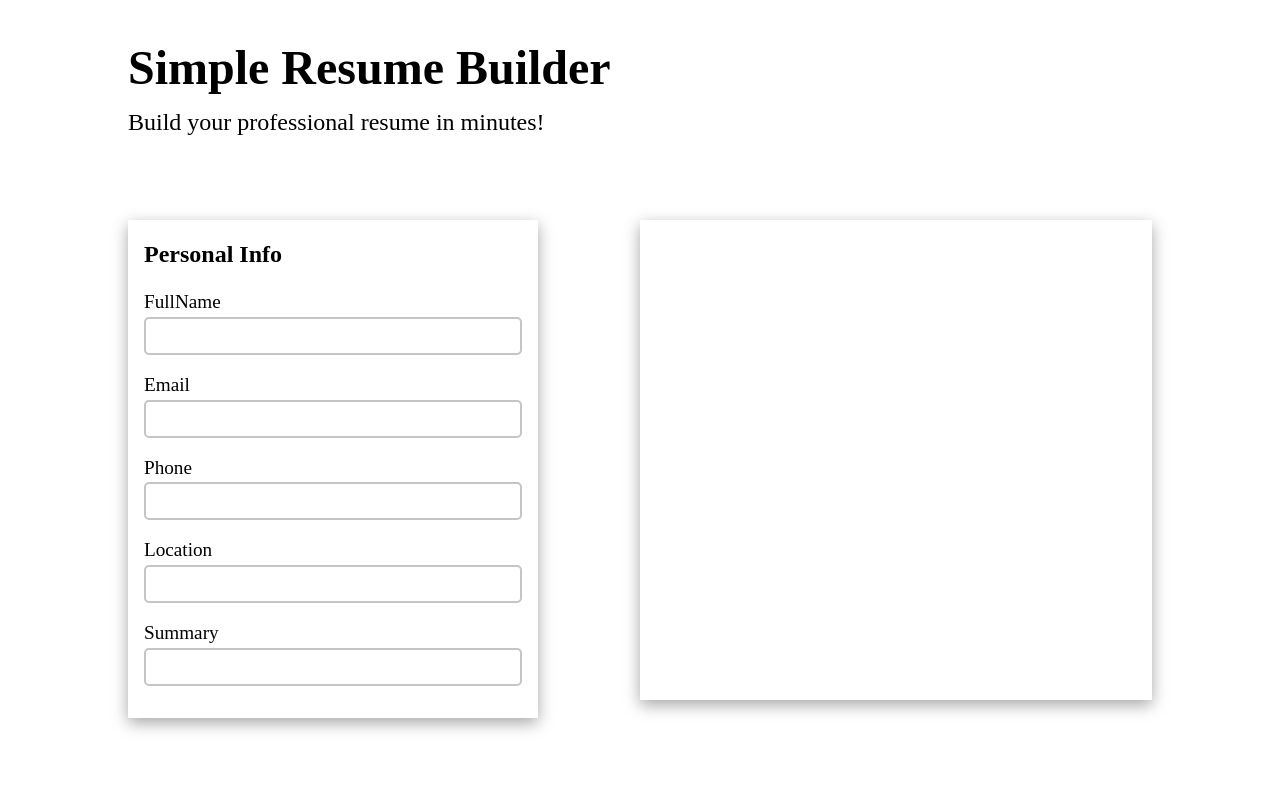
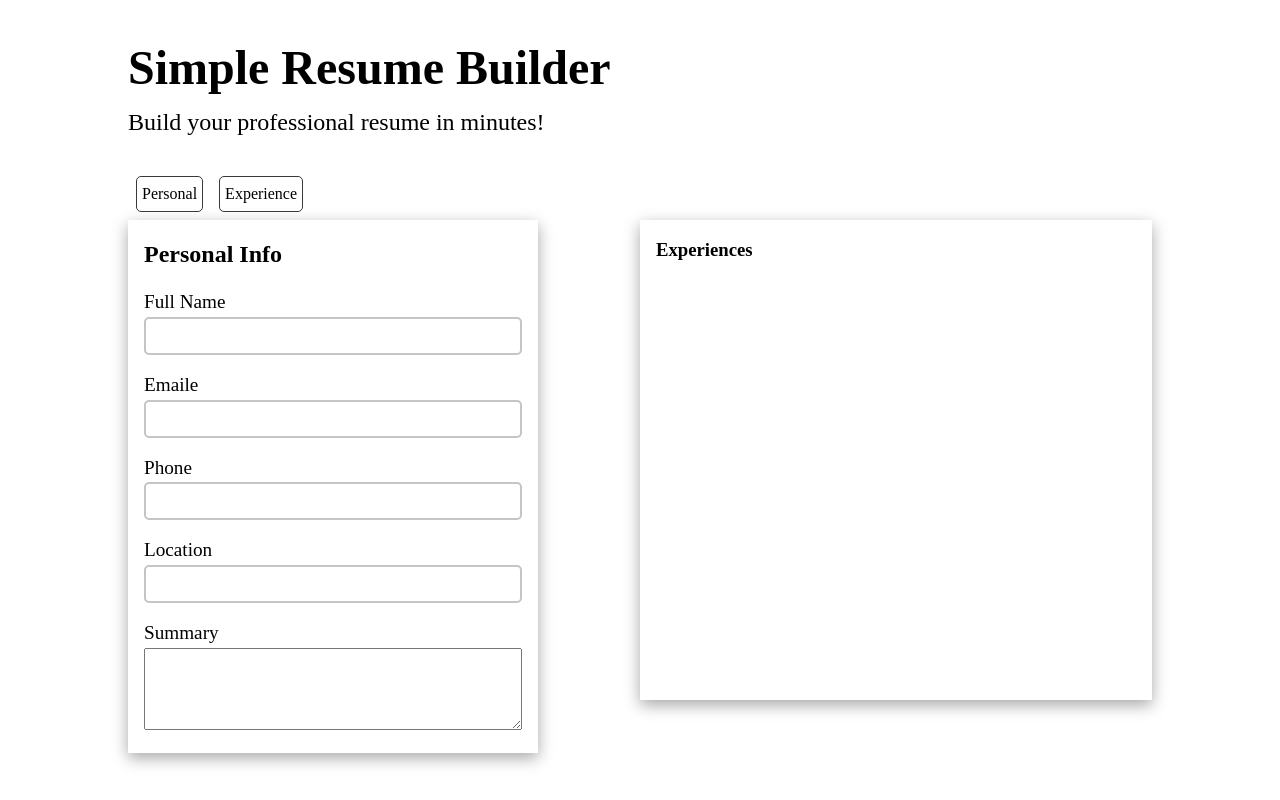
Before and after one commit to Basher113/cv-builder, a React (Vite) app: page / in a window 1280 px wide. Built offline with nearby package versions, Linux system fonts and the light colour scheme.

Commit message:
Add ExperienceForm component and update CVPreview
- Create default form field for experience section
- Render experience data in CV preview component
- Improve PersonalInfoForm to better render FormInput

```diff
--- a/src/components/cv-container/CvContainer.jsx
+++ b/src/components/cv-container/CvContainer.jsx
@@ -3,6 +3,8 @@ import { useState } from "react";
 import PersonalInfoForm from "../personal-info-form/PersonalInfoForm";
 import CvPreview from "../cv-preview/CvPreview";
 import "./cv-container.css";
+import ExperienceForm from "../experience-form/ExperienceForm";
+
 
 const personalInfoFormField = {
   fullName: "",
@@ -12,24 +14,58 @@ const personalInfoFormField = {
   summary: "",
 }
 
+const defaultExperienceFormField = {
+  company: "",
+  position: "",
+  startDate: "",
+  endDate: "",
+}
+
+const tabs = [
+  {
+    id: 1,
+    text: "personal"
+  },
+  {
+    id: 2,
+    text: "experience"
+  }
+]
+
 const CvContainer = () => {
-  const [formField, setFormField] = useState(personalInfoFormField);
+  const [personalInfo, setPersonalInfo] = useState(personalInfoFormField);
+  const [experienceFormField, setExperienceFormField] = useState(defaultExperienceFormField);
 
-  const changeHandler = (e) => {
-    const name = e.target.name;
-    const value = e.target.value;
-    setFormField({...formField, [name]: value});
+  const [activeTab, setActiveTab] = useState(tabs[0]);
+  const experiences = [experienceFormField];
+  const updatePersonalInfoHandler = (e) => {
+    const {name, value} = e.target;
+    setPersonalInfo({...personalInfo, [name]: value});
   }
 
+  const updateExperienceInputHandler = (e) => {
+    const {name, value} = e.target;
+    setExperienceFormField({...experienceFormField, [name]: value});
+
+  }
+
+  const activeTabHandler = (tabId) => {
+    const index = tabs.findIndex(tab => tab.id === tabId);
+    setActiveTab(tabs[index]);
+  }
+
+  console.log(experiences)
   return (
     <div className="cv-container">
-      <PersonalInfoForm formField={formField} onChange={changeHandler}/>
-      <CvPreview fullName={formField.fullName}
-        email={formField.email}
-        phone={formField.phone}
-        location={formField.location}
-        summary={formField.summary}
-      />
+      <div className="tabs">
+        {tabs.map(tab => (
+          <button className={tab.id === activeTab.id ? "active" : ""} key={tab.id} onClick={() => activeTabHandler(tab.id)}>{tab.text}</button>
+        ))}
+      </div>
+
+      {activeTab.text === "personal" && <PersonalInfoForm formField={personalInfo} onChange={updatePersonalInfoHandler}/>}
+      {activeTab.text === "experience" && <ExperienceForm formField={experienceFormField} onChange={updateExperienceInputHandler}/>}
+      <CvPreview personalInfo={personalInfo} experiences={experiences}/>
     </div>
   )
 }
--- a/src/components/cv-container/cv-container.css
+++ b/src/components/cv-container/cv-container.css
@@ -5,3 +5,27 @@
   align-items: start;
   position: relative;
 }
+
+.tabs {
+  position: absolute;
+  bottom: 100%;
+  left: 0;
+  right: 0;
+  padding: 0.5em;
+  display: flex;
+  gap: 1em;
+
+  button {
+
+    background-color: transparent;
+    border: 1px solid rgb(58, 58, 58);
+    border-radius: 5px;
+    text-transform: capitalize;
+    padding: 5px;
+    cursor: pointer;
+  }
+}
+
+.tabs.active {
+  background-color: rgb(224, 224, 224);
+}
--- a/src/components/cv-preview/CvPreview.jsx
+++ b/src/components/cv-preview/CvPreview.jsx
@@ -1,14 +1,26 @@
 import "./cv-preview.css"
-const CvPreview = ({fullName, email, phone, location, summary}) => {
+const CvPreview = ({personalInfo, experiences}) => {
+  const {fullName, email, phone, location, summary} = personalInfo;
   return (
     <div className="cv-paper-container">
       <h2 className="full-name">{fullName}</h2>
       <div className="contacts">
-        <div className="email">{email} {email && " | "}</div>
-        <div className="phone">{phone} {phone && " | "}</div>
-        <div className="location">{location}</div>
+        <div className="email">{email}</div>
+        <div className="phone"> {phone && " | "} {phone}</div>
+        <div className="location">{location && " | "} {location}</div>
       </div>
       <div className="summary">{summary}</div>
+
+      <div className="experiences">
+        <h3>Experiences</h3>
+        {experiences.map((experience) => (
+          <>
+            <div className="company">{experience.company}</div>
+            <div className="position">{experience.position}</div>
+          </>
+        ))}
+
+      </div>
     </div>
   )
 }
--- /dev/null
+++ b/src/components/experience-form/ExperienceForm.jsx
@@ -0,0 +1,19 @@
+import FormInput from "../form-input/FormInput"
+import "./experience-form.css"
+const ExperienceForm = ({formField, onChange}) => {
+  const {company, position, startDate, endDate} = formField;
+  console.log(formField)
+  return (
+    <form>
+      <h2>Experience</h2>
+      <FormInput type="text" label="Company" name="company" value={company} onChangeHandler={onChange}/>
+      <FormInput type="text" label="Position" name="position" value={position} onChangeHandler={onChange}/>
+      <div className="date-group">
+        <FormInput type="date" label="Start Date" name="startDate" value={startDate} onChangeHandler={onChange}/>
+        <FormInput type="date" label="End Date" name="endDate" value={endDate} onChangeHandler={onChange}/>
+      </div>
+    </form>
+  )
+}
+
+export default ExperienceForm
--- /dev/null
+++ b/src/components/experience-form/experience-form.css
@@ -0,0 +1,9 @@
+.date-group {
+  display: flex;
+  gap: 1em;
+  width: 100%;
+}
+
+.date-group * {
+  flex: 1;
+}
--- a/src/components/form-input/FormInput.jsx
+++ b/src/components/form-input/FormInput.jsx
@@ -1,10 +1,10 @@
 import "./form-input.css"
-const FormInput = ({label, type, name, onChangeHandler}) => {
+const FormInput = ({label, type, name, value, onChangeHandler}) => {
 
   return (
     <div className="group">
       <label>{label}</label>
-      <input type={type} name={name} onChange={onChangeHandler} />
+      <input type={type} name={name} value={value} onChange={onChangeHandler} />
     </div>
   )
 }
--- a/src/components/personal-info-form/PersonalInfoForm.jsx
+++ b/src/components/personal-info-form/PersonalInfoForm.jsx
@@ -1,12 +1,15 @@
 import FormInput from "../form-input/FormInput"
 const PersonalInfoForm = ({formField, onChange}) => {
-  const formFieldKeys = Object.keys(formField)
+  const {fullName, email, phone, location, summary} = formField;
   return (
     <form>
       <h2>Personal Info</h2>
-      {formFieldKeys.map(field => (
-        <FormInput key={field} type="text" label={field} name={field} onChangeHandler={onChange}/>
-      ))}
+      <FormInput type="text" label="Full Name" name="fullName" value={fullName} onChangeHandler={onChange}/>
+      <FormInput type="text" label="Emaile" name="email" value={email} onChangeHandler={onChange}/>
+      <FormInput type="text" label="Phone" name="phone" value={phone} onChangeHandler={onChange}/>
+      <FormInput type="text" label="location" name="location" value={location} onChangeHandler={onChange}/>
+      <label htmlFor="summary">Summary</label>
+      <textarea name="summary" id="summary" onChange={onChange} value={summary}></textarea>
 
     </form>
 
--- a/src/index.css
+++ b/src/index.css
@@ -68,4 +68,9 @@ form {
     text-transform: capitalize;
     font-size: 1.5rem;
   }
+
+  textarea {
+    width: 100%;
+    padding: 1em;
+  }
 }
```
Also changed, not shown: src/components/tabs/Tabs.jsx (deleted, +0 -13 lines), src/components/tabs/tabs.css (deleted, +0 -25 lines), src/components/form-input/form-input.css (line endings or trailing spaces).
